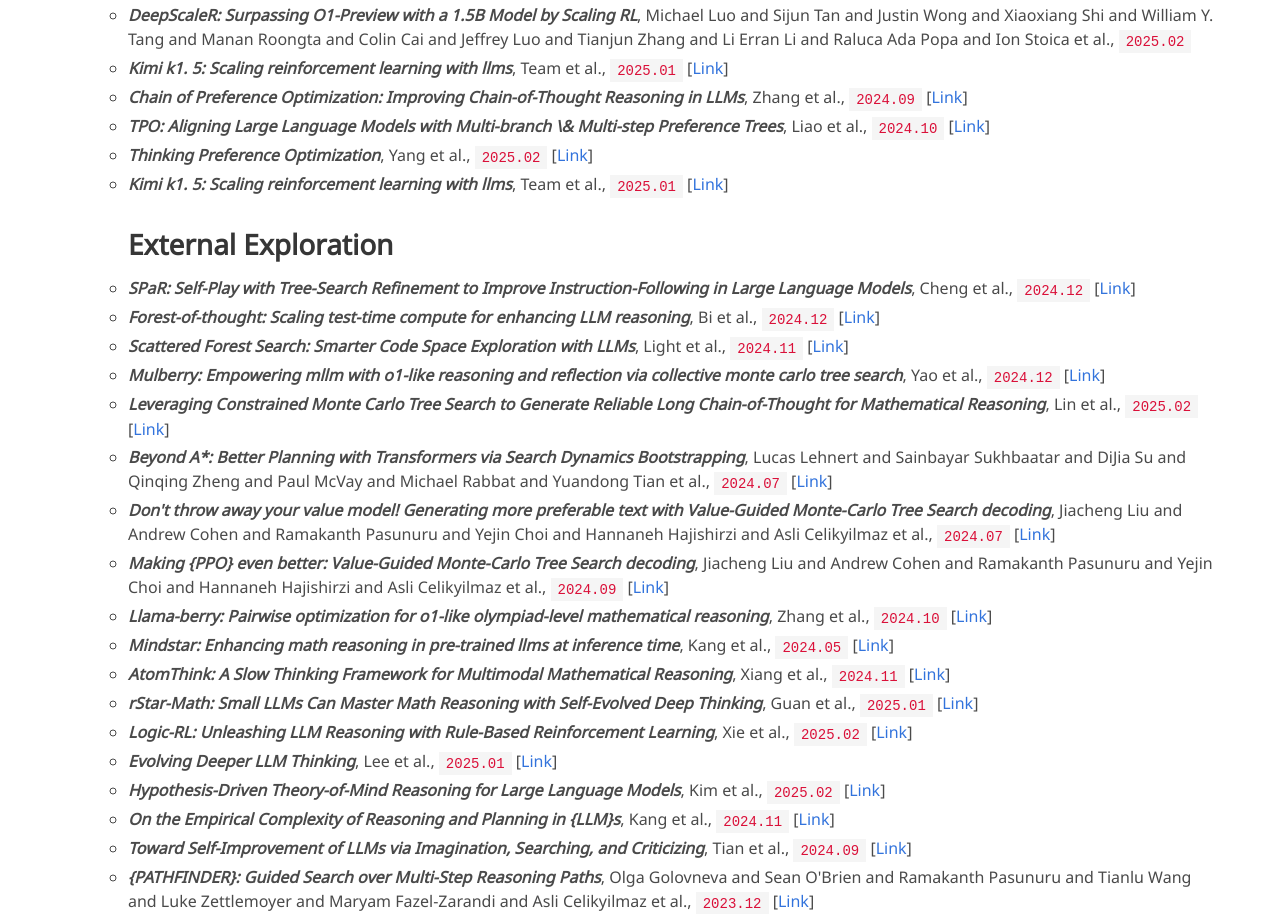
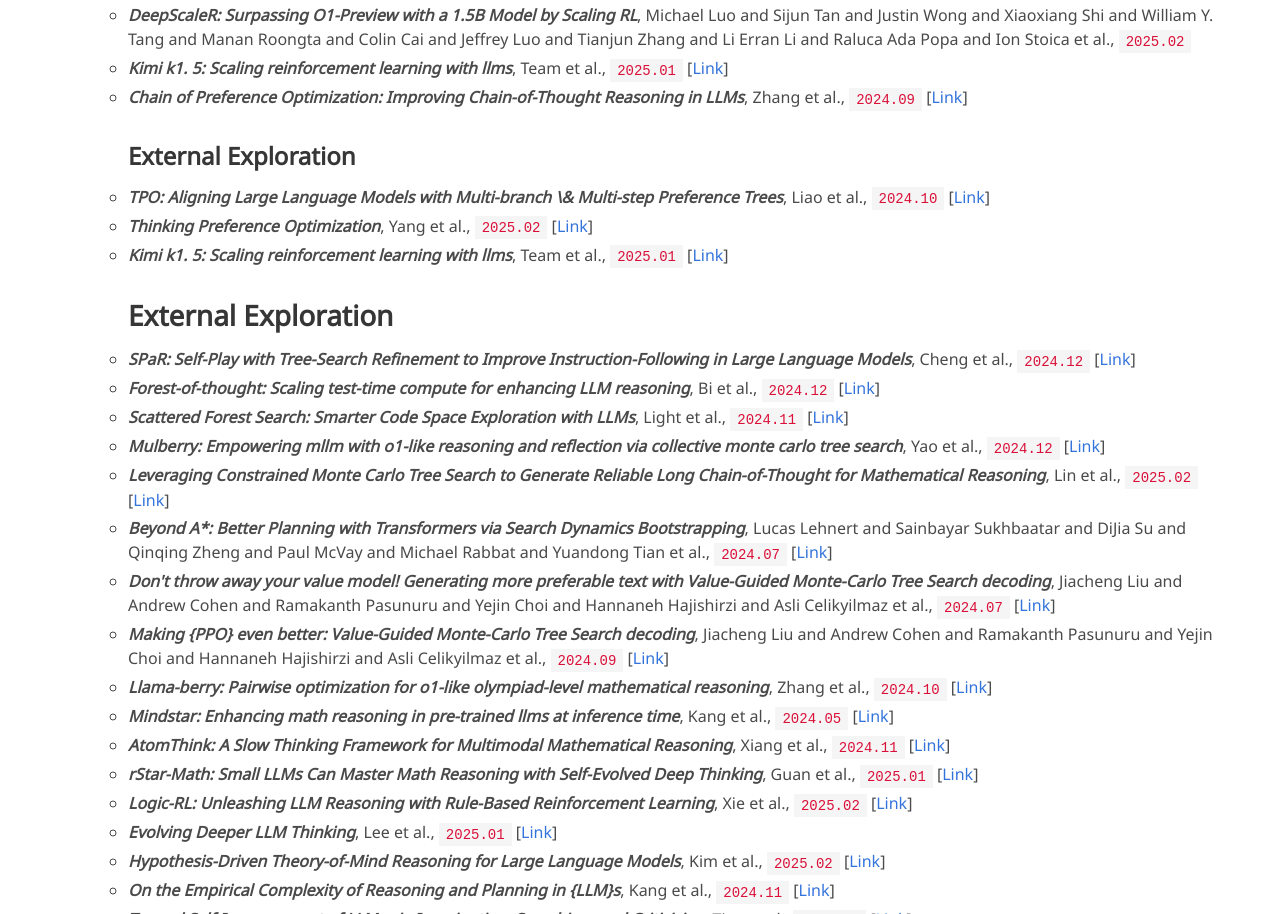
Before and after one commit to sfasfaffa/sfasfaffa.github.io, a plain HTML site: page index.html in a window 1280 px wide. Shown: the part 6727-7641 px from the top of the page. Drawn offline with nearby package versions, Linux system fonts and the light colour scheme; some icons are missing; a web font is replaced by a local one.

Commit message:
0227_pdy

```diff
--- a/index.html
+++ b/index.html
@@ -278,8 +278,8 @@
             <li><i><b>BOLT: Bootstrap Long Chain-of-Thought in Language Models without Distillation</b></i>, Pang et al., <code>2025.02</code> [<a href="https://arxiv.org/abs/2502.03860" target="_blank">Link</a>]</li>
             <li><i><b>Reinforced self-training (rest) for language modeling</b></i>, Gulcehre et al., <code>2023.08</code> [<a href="https://arxiv.org/abs/2308.08998" target="_blank">Link</a>]</li>
             <li><i><b>Deepseek-r1: Incentivizing reasoning capability in llms via reinforcement learning</b></i>, Guo et al., <code>2025.01</code> [<a href="https://arxiv.org/abs/2501.12948" target="_blank">Link</a>]</li>
-          <h2>Extensive Exploration</h2>
-          <h3>Exploration Scaling</h3>
+        <h2>Extensive Exploration</h2>
+        <h3>Exploration Scaling</h3>
           <li><i><b>ECM: A Unified Electronic Circuit Model for Explaining the Emergence of In-Context Learning and Chain-of-Thought in Large Language Model</b></i>, Chen et al., <code>2025.02</code> [<a href="https://arxiv.org/abs/2502.03325" target="_blank">Link</a>]</li>
           <li><i><b>Complexity-Based Prompting for Multi-step Reasoning</b></i>, Yao Fu and Hao Peng and Ashish Sabharwal and Peter Clark and Tushar Khot et al., <code>2023.02</code> [<a href="https://openreview.net/forum?id=yf1icZHC-l9" target="_blank">Link</a>]</li>
           <li><i><b>Openai o1 system card</b></i>, Jaech et al., <code>2024.12</code> [<a href="https://arxiv.org/abs/2412.16720" target="_blank">Link</a>]</li>
@@ -330,7 +330,7 @@
           <li><i><b>ECM: A Unified Electronic Circuit Model for Explaining the Emergence of In-Context Learning and Chain-of-Thought in Large Language Model</b></i>, Chen et al., <code>2025.02</code> [<a href="https://arxiv.org/abs/2502.03325" target="_blank">Link</a>]</li>
           <li><i><b>A simple and provable scaling law for the test-time compute of large language models</b></i>, Chen et al., <code>2024.11</code> [<a href="https://arxiv.org/abs/2411.19477" target="_blank">Link</a>]</li>
           <li><i><b>Is Depth All You Need? An Exploration of Iterative Reasoning in LLMs</b></i>, Wu et al., <code>2025.02</code> [<a href="https://arxiv.org/abs/2502.10858" target="_blank">Link</a>]</li>
-          <h3>Internal Exploration</h3>
+        <h3>Internal Exploration</h3>
           <li><i><b>Sft memorizes, rl generalizes: A comparative study of foundation model post-training</b></i>, Chu et al., <code>2025.01</code> [<a href="https://arxiv.org/abs/2501.17161" target="_blank">Link</a>]</li>
           <li><i><b>Satori: Reinforcement Learning with Chain-of-Action-Thought Enhances LLM Reasoning via Autoregressive Search</b></i>, Shen et al., <code>2025.02</code> [<a href="https://arxiv.org/abs/2502.02508" target="_blank">Link</a>]</li>
           <li><i><b>Demystifying Long Chain-of-Thought Reasoning in LLMs</b></i>, Yeo et al., <code>2025.02</code> [<a href="https://arxiv.org/abs/2502.03373" target="_blank">Link</a>]</li>
@@ -373,6 +373,7 @@
           Li Erran Li and Raluca Ada Popa and Ion Stoica et al., <code>2025.02</code></li>
           <li><i><b>Kimi k1. 5: Scaling reinforcement learning with llms</b></i>, Team et al., <code>2025.01</code> [<a href="https://arxiv.org/abs/2501.12599" target="_blank">Link</a>]</li>
           <li><i><b>Chain of Preference Optimization: Improving Chain-of-Thought Reasoning in LLMs</b></i>, Zhang et al., <code>2024.09</code> [<a href="https://proceedings.neurips.cc/paper_files/paper/2024/file/00d80722b756de0166523a87805dd00f-Paper-Conference.pdf" target="_blank">Link</a>]</li>
+        <h3>External Exploration</h3>
           <li><i><b>TPO: Aligning Large Language Models with Multi-branch \& Multi-step Preference Trees</b></i>, Liao et al., <code>2024.10</code> [<a href="https://arxiv.org/abs/2410.12854" target="_blank">Link</a>]</li>
           <li><i><b>Thinking Preference Optimization</b></i>, Yang et al., <code>2025.02</code> [<a href="https://arxiv.org/abs/2502.13173" target="_blank">Link</a>]</li>
           <li><i><b>Kimi k1. 5: Scaling reinforcement learning with llms</b></i>, Team et al., <code>2025.01</code> [<a href="https://arxiv.org/abs/2501.12599" target="_blank">Link</a>]</li>
```
